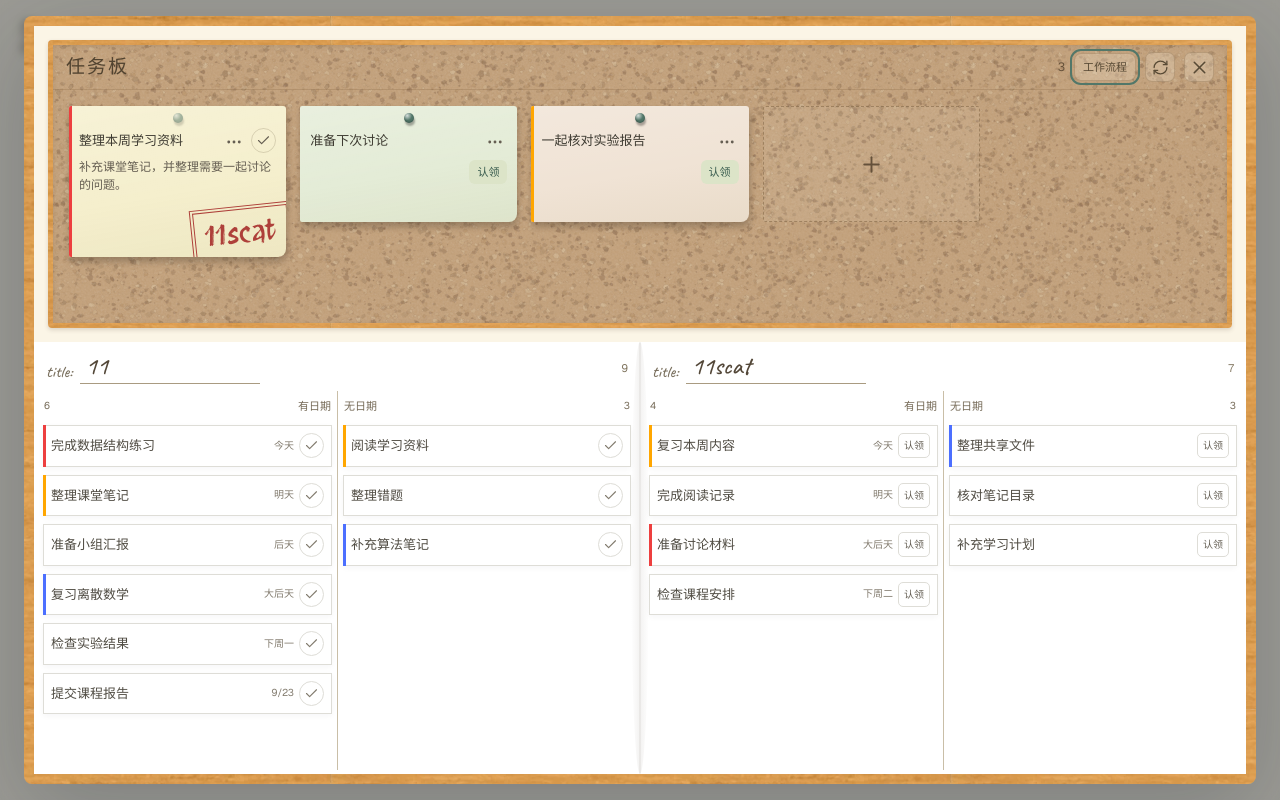
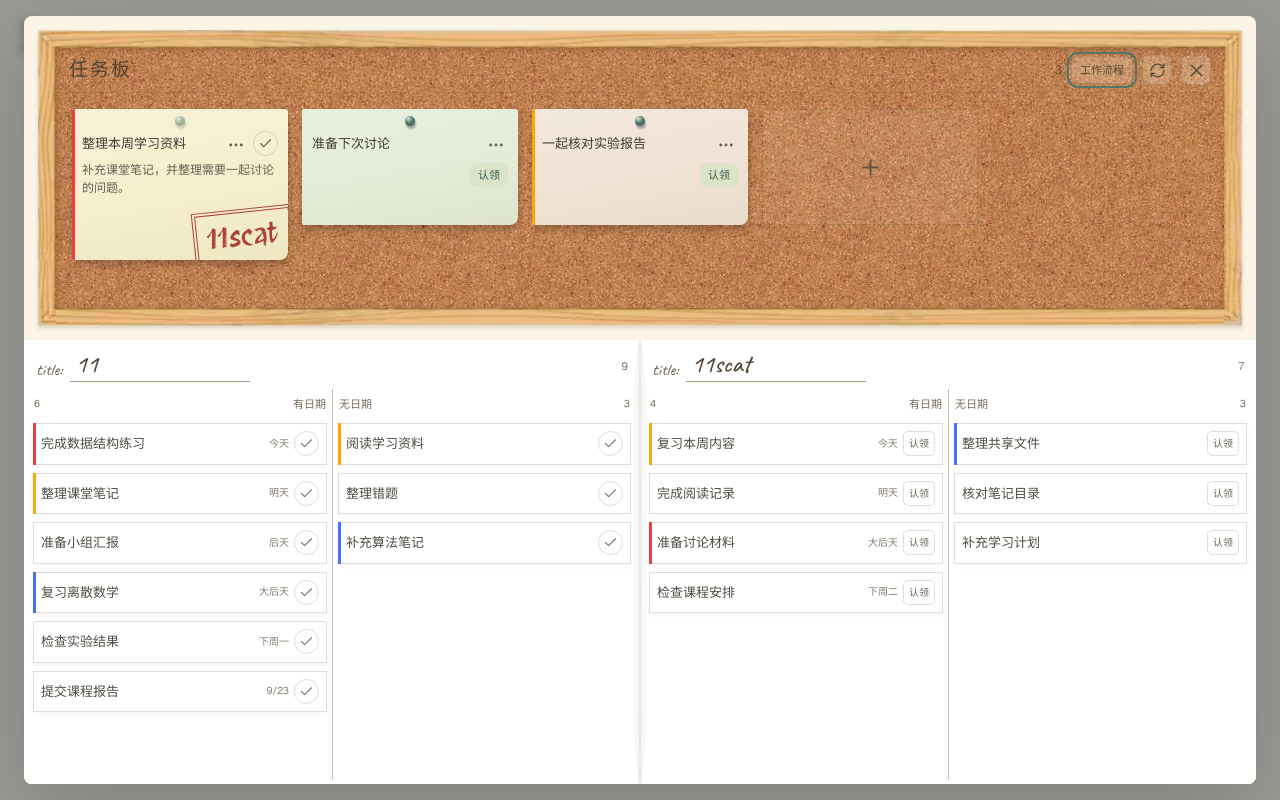
Before and after one commit to Yuumi-11/11scat, a Next.js app: page /classroom-preview/taskboard in a window 1280 px wide. Built offline with nearby package versions, Linux system fonts and the light colour scheme.

Commit message:
style: use reference cork and wider noticeboard wood frame

```diff
--- a/app/room-collaboration.css
+++ b/app/room-collaboration.css
@@ -228,8 +228,9 @@
 .coop-task[data-surface-draggable] :is(input, textarea, [contenteditable]:not([contenteditable="false"])) { cursor: text; user-select: text; -webkit-user-select: text; }
 
 /* September review: cork noticeboard, flush white sewn notebook and compact rows. */
-.coop-surface { --coop-inset: 14px; padding: var(--coop-inset); border: 10px solid transparent; border-radius: 8px; background: linear-gradient(var(--panel),var(--panel)) padding-box, url('/classroom/wood.webp') center / 620px border-box; }
-.coop-column.buffer { --coop-board: #c3a17a; background: url('/classroom/taskboard-cork.svg') 0 0 / 256px 256px padding-box, url('/classroom/wood.webp') center / 620px border-box; border: 5px solid transparent; border-radius: 4px; box-shadow: inset 0 1px 5px #704f3330, 0 2px 4px #53473830; }
+.coop-surface { --coop-inset: 14px; padding: var(--coop-inset); border: 0; border-radius: 8px; background: var(--panel); }
+/* Cork comes from the earlier photo; only the frame comes from the later reference. */
+.coop-column.buffer { --coop-board: #b48052; background: url('/classroom/taskboard-cork-reference.webp') 0 0 / 400px 400px padding-box; border: 18px solid #d6ad73; border-image: url('/classroom/taskboard-frame-reference.webp') 15 / 18px / 0 stretch; border-radius: 0; box-shadow: inset 1px 2px 6px #57391955, 0 2px 4px #53473830; }
 .coop-column.buffer > header { color: #514330; border-color: #80603e40; }
 .buffer .coop-count { color: #65513a; }
 .room-collaboration-dialog .buffer :is(.coop-refresh,.coop-close) { color: #584a35; border-color: #80603e50; background: #fff9ea35; }
```
Also changed, not shown: public/classroom/taskboard-cork-reference.webp (added), public/classroom/taskboard-frame-reference.webp (added), 1 other file (tests, documents, lock files or other folders).
